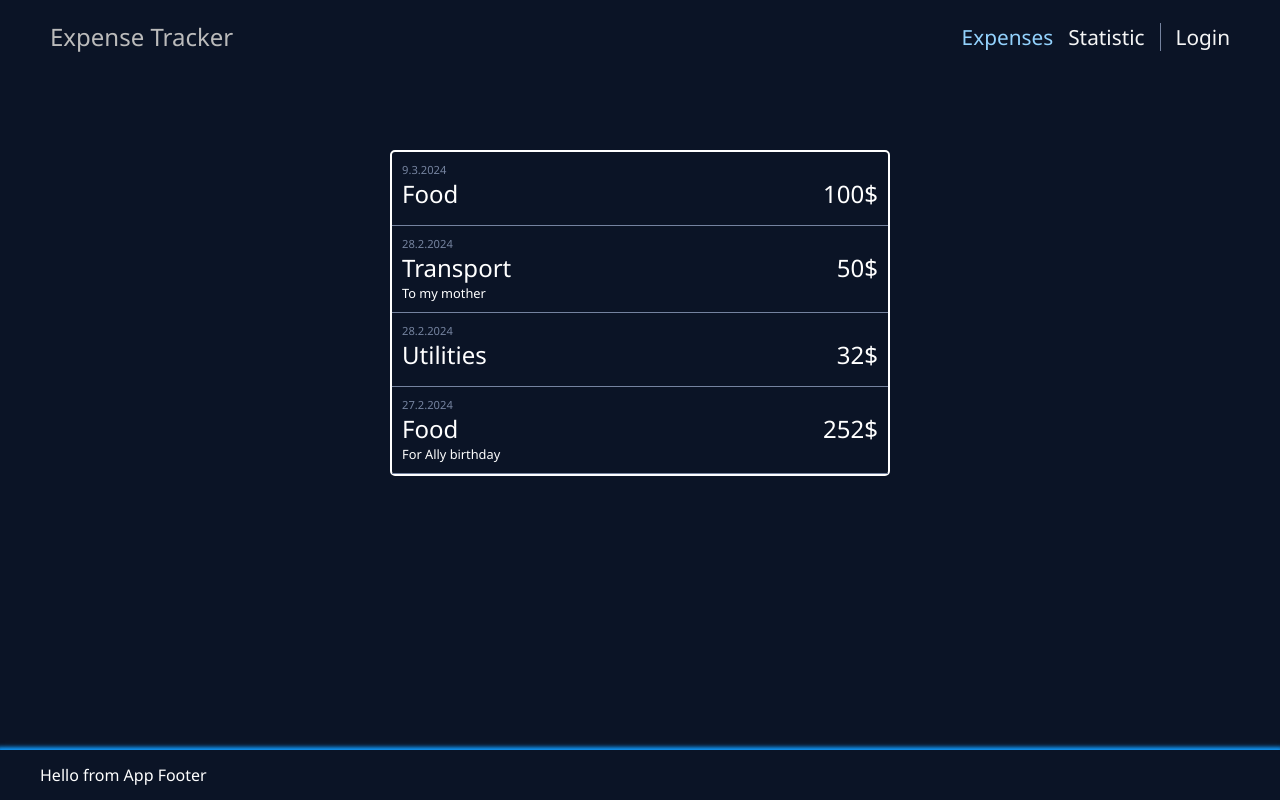
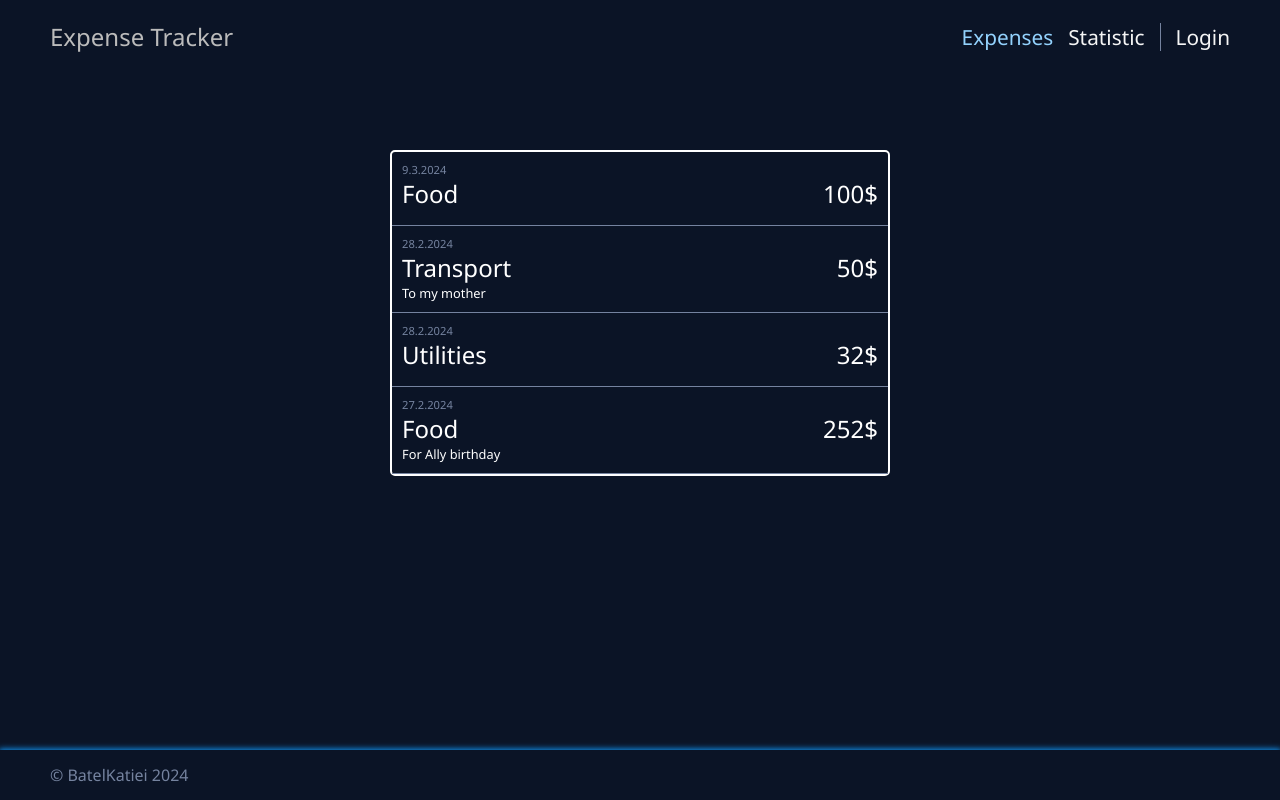
Before and after one commit to BatelKat96/ExpenseTracker-Frontend, a React (Vite) app: page / in a window 1280 px wide. Built offline with nearby package versions, Linux system fonts and the light colour scheme.

Commit message:
Update Footer

```diff
--- a/src/assets/style/cmps/app-footer.scss
+++ b/src/assets/style/cmps/app-footer.scss
@@ -1,11 +1,8 @@
 .app-footer {
-
-    padding-inline: 10px;
-    box-shadow: 0px 0px 4px 3px $bx-shdw-clr;
+    padding-inline: 50px;
+    box-shadow: 0px 0px 6px 1px $bx-shdw-clr;
     height: 50px;
-
-    footer {
-        display: flex;
-        align-items: center;
-    }
+    display: flex;
+    align-items: center;
+    color: $clr2;
 }
--- a/src/cmps/AppFooter.jsx
+++ b/src/cmps/AppFooter.jsx
@@ -1,10 +1,9 @@
 export function AppFooter() {
 
     return (
-        <section className='app-footer full main-app'>
+        <section className='app-footer full'>
             <footer>
-
-                Hello from App Footer
+                &copy; BatelKatiei 2024
             </footer>
         </section>
     )
```
